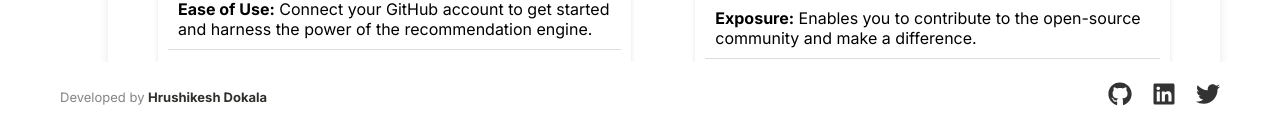
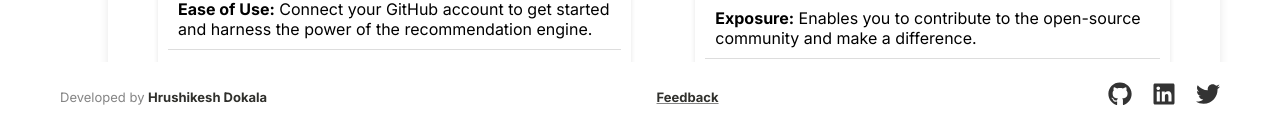
Before and after one commit to Hk669/Open-Source-Recommender, a React (Create React App) app in the folder client/: page / in a window 1280 px wide. Shown: the part 668-800 px from the top of the page. Built offline with nearby package versions, Linux system fonts and the light colour scheme; no server answers.

Commit message:
feedback link

```diff
--- a/client/src/components/Footer/Footer.css
+++ b/client/src/components/Footer/Footer.css
@@ -57,6 +57,12 @@
   color: rgb(48, 48, 44);
 }
 
+.feedback {
+  text-decoration: underline;
+  color: #858585;
+  font-weight: bold;
+}
+
 .footer-content a:hover {
   text-decoration: none;
   background: linear-gradient(to right, #fa0366 -40%, #000000 140%);
--- a/client/src/components/Footer/Footer.jsx
+++ b/client/src/components/Footer/Footer.jsx
@@ -9,8 +9,21 @@
         <p>
           Developed by{" "}
           <strong>
-            <a href="https://github.com/Hk669">Hrushikesh Dokala</a>
+            <a
+              href="https://github.com/Hk669"
+              target="_blank"
+              rel="noopener noreferrer"
+            >
+              Hrushikesh Dokala
+            </a>
           </strong>
+        </p>
+        <p className="feedback">
+          <a
+            href="https://github.com/Hk669/Open-Source-Recommender/discussions/13"
+            target="_blank"
+            rel="noopener noreferrer"
+          >Feedback</a>
         </p>
         <div className="social-links">
           <a
--- a/client/src/components/Input/Input.jsx
+++ b/client/src/components/Input/Input.jsx
@@ -154,7 +154,7 @@
         />
       </label>
       <label>
-        Extra Topics:
+        Preferred Topics:
         <div className="tag-container">
           {extraTopics.map((topic, index) => (
             <span key={index} className="tag">
```
Also changed, not shown: 11 other files (tests, documents, lock files or other folders).
